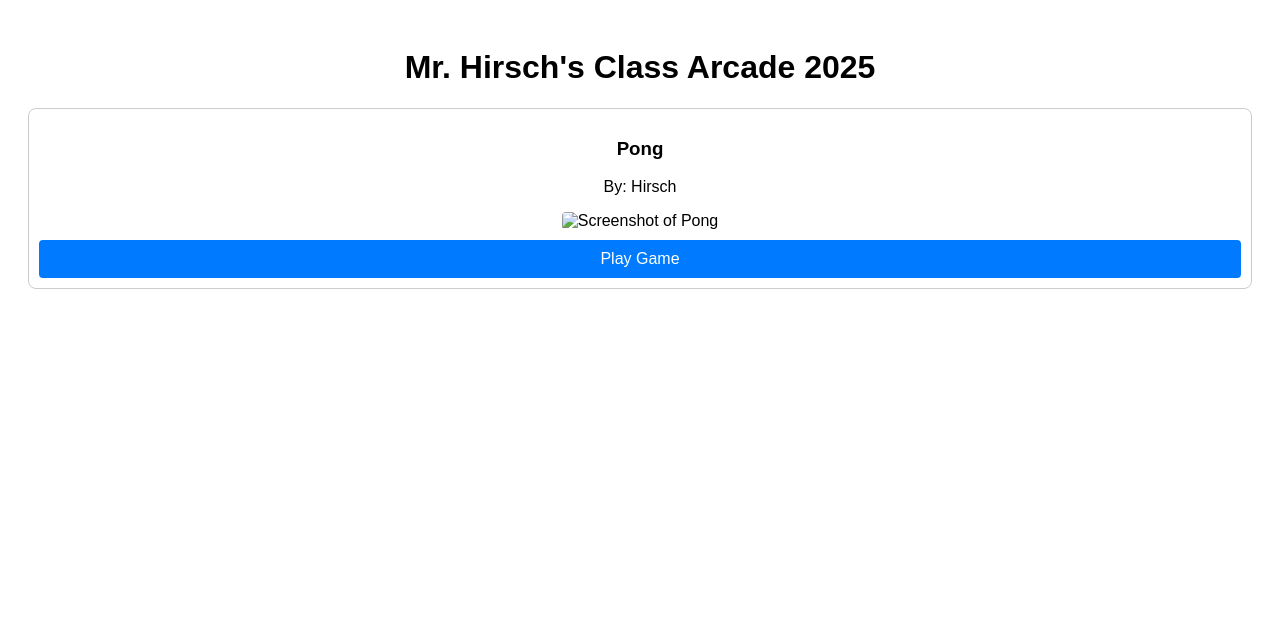
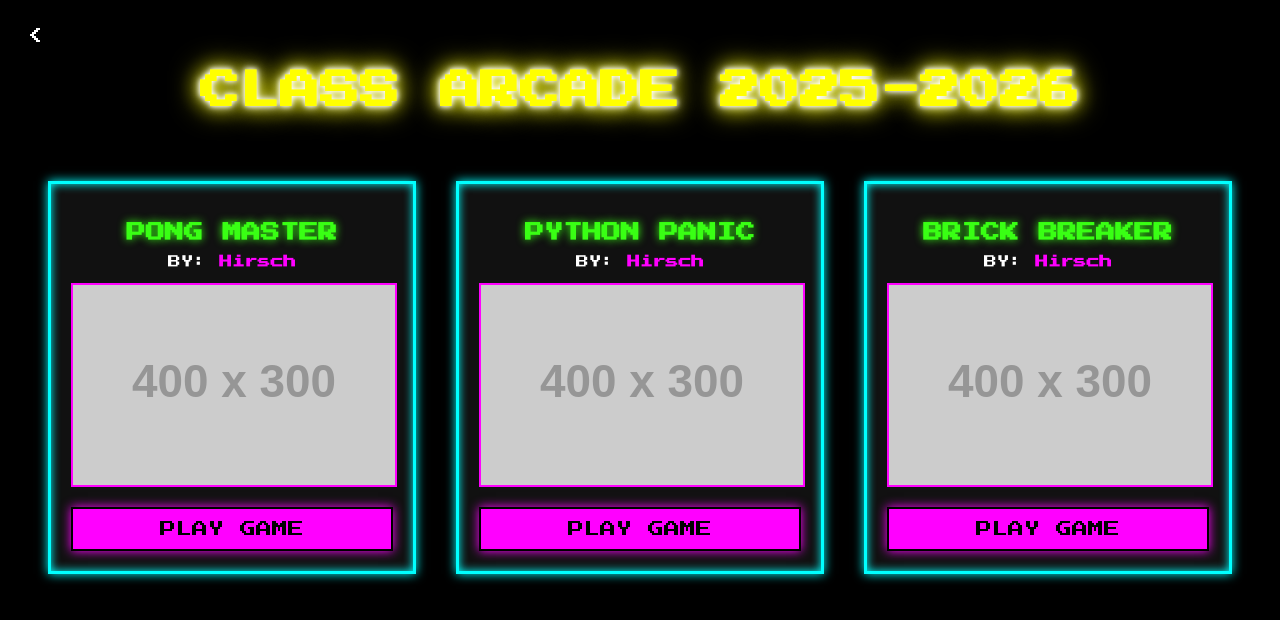
Before and after one commit to hirschmi/hirschmi.github.io, a plain HTML site: page index.html in a window 1280 px wide. Drawn offline with Linux system fonts and the light colour scheme; placeholder pictures from the web are drawn by us.

Commit message:
Update title and game card details in index.html

```diff
--- a/index.html
+++ b/index.html
@@ -1,31 +1,153 @@
-<!DOCTYPE html>
+<<!DOCTYPE html>
 <html lang="en">
 <head>
     <meta charset="UTF-8">
     <meta name="viewport" content="width=device-width, initial-scale=1.0">
-    <title>Mr. Hirsch's Class Arcade</title>
+    <title>Class Arcade</title>
+    <!-- Import the classic pixel font "Press Start 2P" -->
+    <link href="https://fonts.googleapis.com/css2?family=Press+Start+2P&display=swap" rel="stylesheet">
+
     <style>
-        body { font-family: sans-serif; padding: 20px; }
-        h1 { text-align: center; }
-        .gallery { display: grid; grid-template-columns: repeat(auto-fit, minmax(300px, 1fr)); gap: 20px; }
-        .game-card { border: 1px solid #ccc; border-radius: 8px; padding: 10px; text-align: center; }
-        .game-card img { width: 100%; height: 150px; object-fit: cover; border-radius: 4px; }
-        .game-card a { display: block; background: #007bff; color: white; padding: 10px; border-radius: 4px; text-decoration: none; margin-top: 10px; }
+        /* CSS variables for our neon colors */
+        :root {
+            --neon-green: #39ff14;
+            --neon-cyan: #0ff;
+            --neon-magenta: #f0f;
+            --neon-yellow: #ff0;
+        }
+
+        body {
+            background-color: #000;
+            color: #fff;
+            font-family: 'Press Start 2P', cursive;
+            padding: 20px;
+            /* Add a subtle scanlines effect */
+            background-image: linear-gradient(
+                rgba(0, 0, 0, 0.3) 50%,
+                transparent 50%
+            );
+            background-size: 100% 4px;
+        }
+
+        h1 {
+            text-align: center;
+            color: var(--neon-yellow);
+            font-size: 2.5rem;
+            /* Create the neon glow effect */
+            text-shadow:
+                0 0 5px #fff,
+                0 0 10px #fff,
+                0 0 20px var(--neon-yellow),
+                0 0 30px var(--neon-yellow);
+            margin-bottom: 50px;
+        }
+
+        .gallery {
+            display: grid;
+            /* Create a responsive grid */
+            grid-template-columns: repeat(auto-fit, minmax(300px, 1fr));
+            gap: 40px;
+            padding: 20px;
+        }
+
+        .game-card {
+            background-color: #111;
+            /* Use a neon border */
+            border: 3px solid var(--neon-cyan);
+            /* Add a glow to the whole card */
+            box-shadow:
+                0 0 10px var(--neon-cyan),
+                inset 0 0 10px var(--neon-cyan);
+            padding: 20px;
+            text-align: center;
+            /* Remove rounded corners for a retro feel */
+            border-radius: 0;
+            transition: transform 0.2s ease-out;
+        }
+
+        .game-card:hover {
+            transform: scale(1.03);
+        }
+
+        .game-card h3 {
+            color: var(--neon-green);
+            font-size: 1.2rem;
+            text-shadow: 0 0 8px var(--neon-green);
+            margin-bottom: 10px;
+        }
+
+        .game-card p {
+            color: #fff;
+            font-size: 0.8rem;
+            margin-bottom: 15px;
+        }
+
+        .game-card p strong {
+            color: var(--neon-magenta);
+        }
+
+        .game-card .screenshot {
+            width: 100%;
+            height: 200px;
+            object-fit: cover;
+            border: 2px solid var(--neon-magenta);
+            margin-bottom: 20px;
+            background-color: #333;
+        }
+
+        .game-card a {
+            display: block;
+            background: var(--neon-magenta);
+            color: #000;
+            padding: 12px;
+            text-decoration: none;
+            font-family: 'Press Start 2P', cursive;
+            font-size: 1rem;
+            border: 2px solid #000;
+            transition: all 0.2s;
+            box-shadow: 0 0 10px var(--neon-magenta);
+        }
+
+        .game-card a:hover {
+            background: var(--neon-yellow);
+            color: #000;
+            box-shadow: 0 0 20px var(--neon-yellow);
+        }
     </style>
 </head>
 <body>
-    <h1>Mr. Hirsch's Class Arcade 2025</h1>
+    <h1>CLASS ARCADE 2025-2026</h1>
+
     <div class="gallery">
-        <!-- Students' games will be added here -->
+
+        <!-- Example Game Card 1 -->
         <div class="game-card">
-            <h3>Pong</h3>
-            <p>By: Hirsch</p>
+            <h3>PONG MASTER</h3>
+            <p>BY: <strong>Hirsch</strong></p>
             <!-- Students will provide a screenshot -->
-            <img src="https-placehold-co-600x400.png" alt="Screenshot of Pong">
+            <img src="https://placehold.co/400x300/000000/39ff14?text=PONG" alt="Screenshot of Pong" class="screenshot">
             <!-- Students will provide their game's URL -->
-            <a href="/pong.html" target="_blank">Play Game</a>
+            <a href="https:hirschmi.github.io/pong.html" target="_blank">PLAY GAME</a>
         </div>
-        <!-- Add more game-card divs as students submit -->
+
+        <!-- Example Game Card 2 -->
+        <div class="game-card">
+            <h3>PYTHON PANIC</h3>
+            <p>BY: <strong>Hirsch</strong></p>
+            <img src="https://placehold.co/400x300/000000/0ff?text=SNAKE" alt="Screenshot of Snake" class="screenshot">
+            <a href="https:hirschmi.github.io/snake.html" target="_blank">PLAY GAME</a>
+        </div>
+
+        <!-- Example Game Card 3 -->
+        <div class="game-card">
+            <h3>BRICK BREAKER</h3>
+            <p>BY: <strong>Hirsch</strong></p>
+            <img src="https://placehold.co/400x300/000000/f0f?text=BREAKOUT" alt="Screenshot of Breakout" class="screenshot">
+            <a href="https:hirschmi.github.io/breakout.html" target="_blank">PLAY GAME</a>
+        </div>
+
+        <!-- Add more game-card divs as students submit their projects -->
+
     </div>
 </body>
 </html>
```
